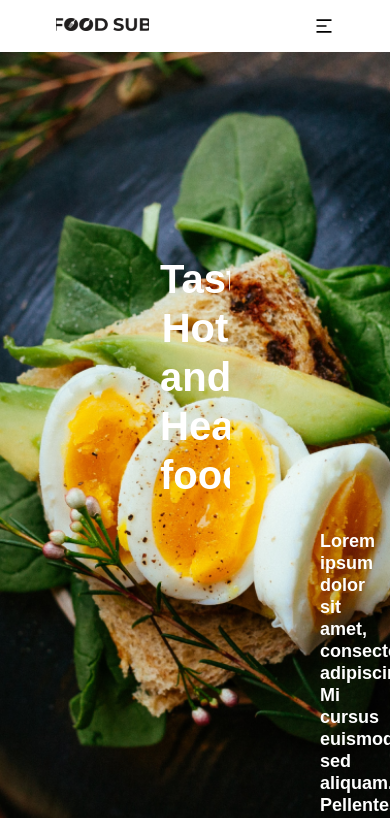
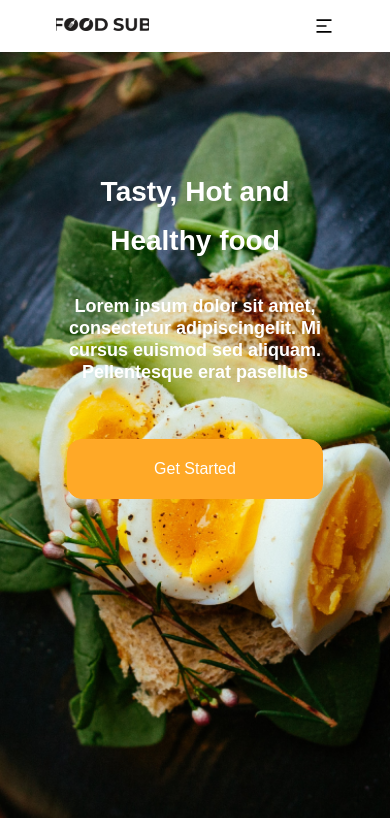
Before and after one commit to codepantha/foodsub, a React (Create React App) app: page / in a window 390 px wide. Shown: the top 818 px of the page. Built offline with nearby package versions, Linux system fonts and the light colour scheme.

Commit message:
Make the header mobile responsive

```diff
--- a/src/components/navbar/Navbar.css
+++ b/src/components/navbar/Navbar.css
@@ -39,6 +39,12 @@
   color: #333;
 }
 
+@media screen and (min-width: 1051px) {
+  .foodsub__navbar svg {
+    display: none;
+  }
+}
+
 @media screen and (max-width: 1050px) {
   .foodsub__navbar-navitems {
     display: none;
@@ -50,11 +56,12 @@
 
   .nav__menu-container {
     position: absolute;
-    top: 4%;
+    top: 10%;
     right: 0;
     background: #fff;
     padding: 1rem;
     border-radius: 8px;
+    opacity: 0.9;
   }
 
   .foodsub__navbar-navitems_links {
--- a/src/containers/header/Header.css
+++ b/src/containers/header/Header.css
@@ -29,3 +29,17 @@
   padding: 0 10rem;
   margin-bottom: 56px;
 }
+
+@media screen and (max-width: 1050px) {
+  .foodsub__header-content {
+    padding: 6rem 3rem;
+  }
+
+  .foodsub__header-content h1 {
+    font-size: 28px;
+  }
+
+  .foodsub__header-content p {
+    padding: 0;
+  }
+}
```
